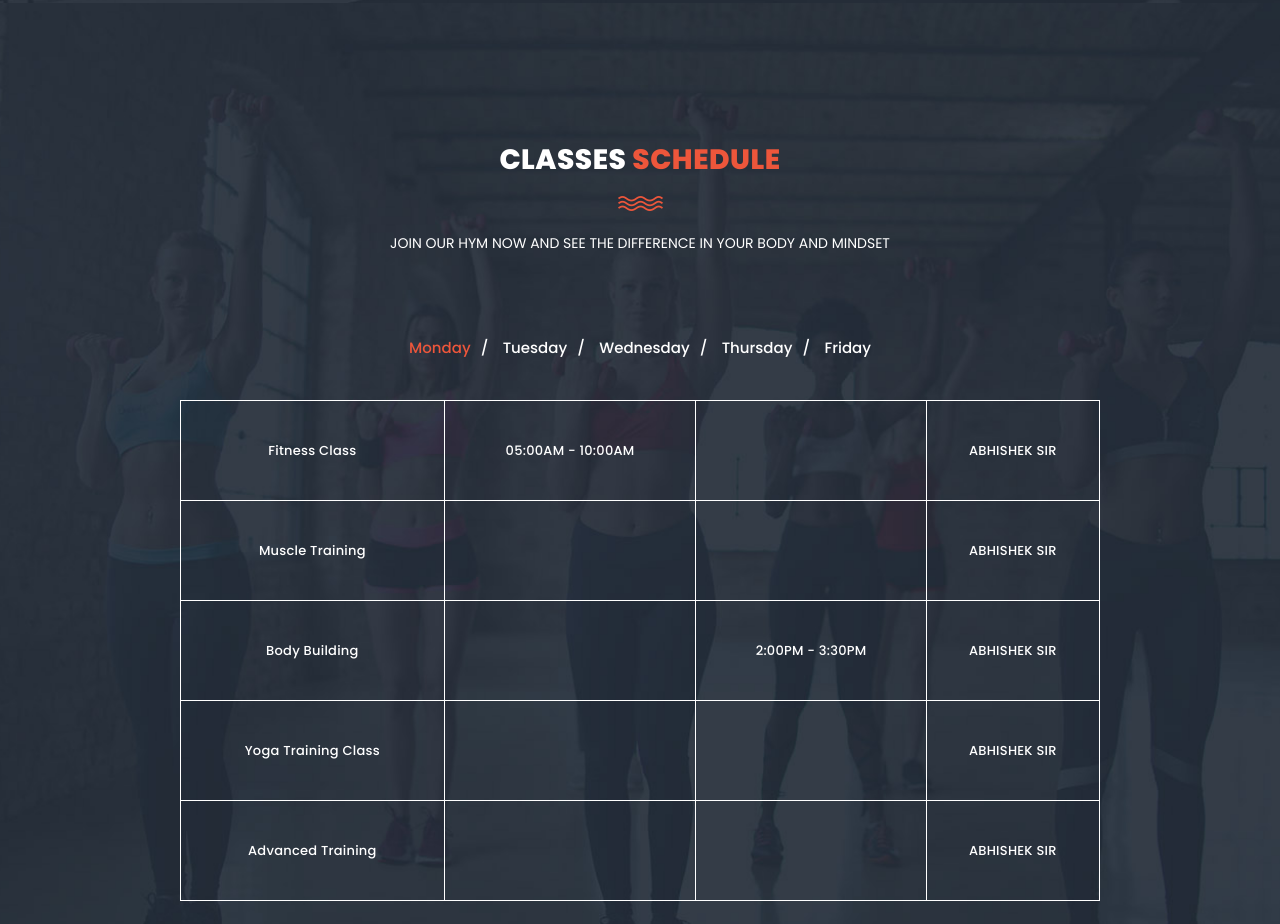
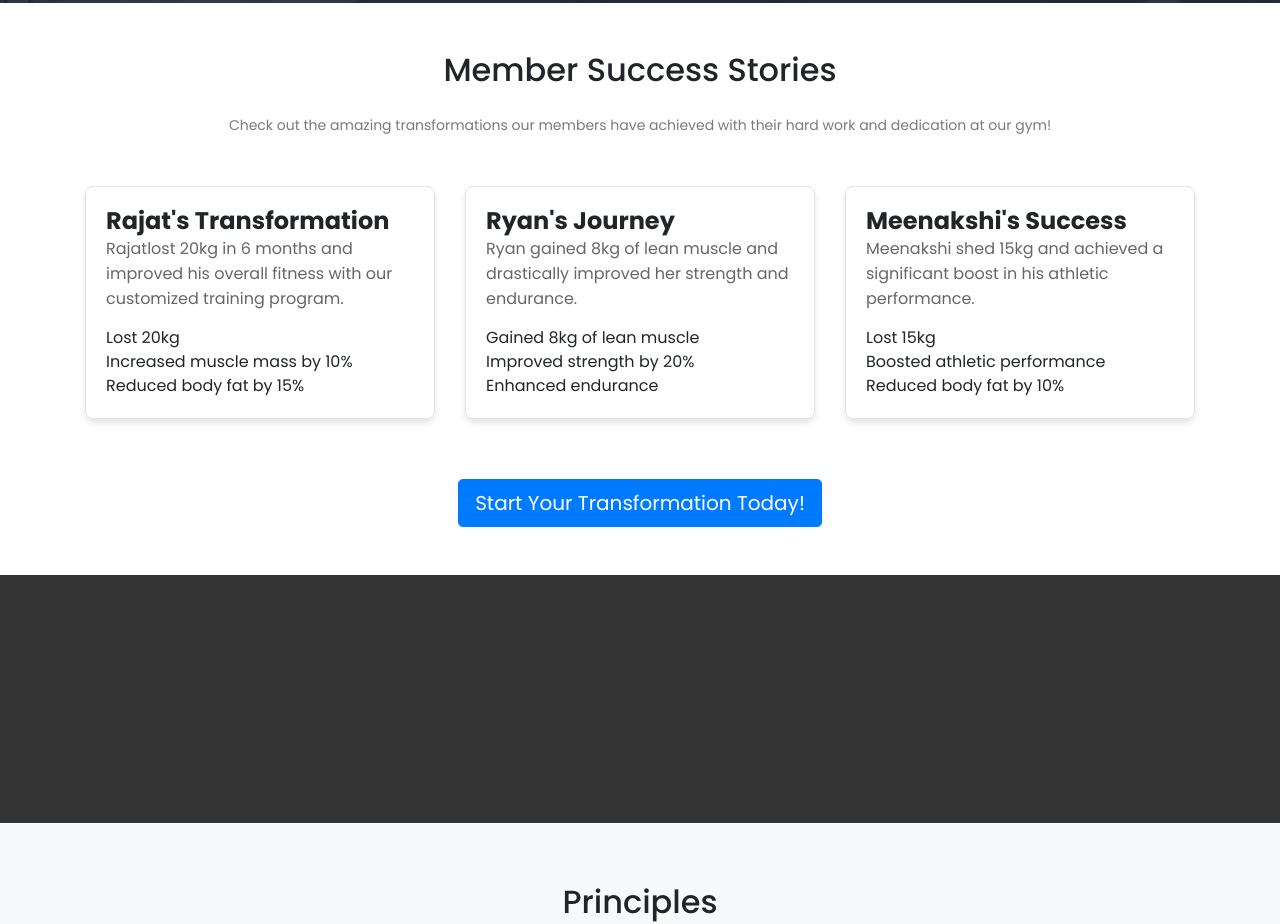
Before and after one commit to onlineneighbour/energy, a plain HTML site: page index.html in a window 1280 px wide. Shown: the part 3169-4093 px from the top of the page. Drawn offline with nearby package versions, Linux system fonts and the light colour scheme.

Commit message:
Add files via upload

```diff
--- a/index.html
+++ b/index.html
@@ -134,7 +134,7 @@
                 <div class="card h-100">
                     <div class="card-body">
                         <h5 class="card-title text-warning">Basic Gym</h5>
-                        <h6 class="card-subtitle mb-2 text-muted">₹ 1200/month</h6>
+                        <h6 class="card-subtitle mb-2 text-muted">₹ &nbsp; 1200/month</h6>
                         <p class="card-text">
                             - Access to Gym Equipment<br>
                             - Basic Fitness Guidance<br>
@@ -150,7 +150,7 @@
                 <div class="card h-100">
                     <div class="card-body">
                         <h5 class="card-title text-warning">Cardio & Yoga</h5>
-                        <h6 class="card-subtitle mb-2 text-muted">₹ 1500/month</h6>
+                        <h6 class="card-subtitle mb-2 text-muted">₹ &nbsp; 1500/month</h6>
                         <p class="card-text">
                             - Access to Gym Equipment<br>
                             - Cardio Sessions<br>
@@ -272,71 +272,114 @@
     <!-- ***** Our Classes Start ***** -->
 
     <!-- ***** Our Classes End ***** -->
+    <style>
+        .story-card {
+            border: 1px solid #e3e3e3;
+            border-radius: 8px;
+            box-shadow: 0 4px 6px rgba(0, 0, 0, 0.1);
+            margin-bottom: 30px;
+            transition: transform 0.2s ease-in-out;
+        }
 
-    <section class="section" id="schedule">
-        <div class="container">
-            <div class="row">
-                <div class="col-lg-6 offset-lg-3">
-                    <div class="section-heading dark-bg">
-                        <h2>Classes <em>Schedule</em></h2>
-                        <img src="assets/images/line-dec.png" alt="">
-                        <p>JOIN OUR HYM NOW AND SEE THE DIFFERENCE IN YOUR BODY AND MINDSET</p>
+        .story-card:hover {
+            transform: translateY(-5px);
+        }
+
+        .story-img {
+            border-top-left-radius: 8px;
+            border-top-right-radius: 8px;
+            height: 250px;
+            object-fit: cover;
+        }
+
+        .story-content {
+            padding: 20px;
+        }
+
+        .story-title {
+            font-weight: bold;
+            font-size: 1.5rem;
+        }
+
+        .story-summary {
+            font-size: 1rem;
+            color: #666;
+        }
+
+        .story-achievements {
+            margin-top: 15px;
+        }
+
+        .cta-button {
+            margin-top: 30px;
+            text-align: center;
+        }
+    </style>
+</head>
+
+<body>
+    <div class="container my-5">
+        <h2 class="text-center mb-4">Member Success Stories</h2>
+        <p class="text-center mb-5">Check out the amazing transformations our members have achieved with their hard work and dedication at our gym!</p>
+
+        <div class="row">
+            <!-- Story 1 -->
+            <div class="col-md-4">
+                <div class="story-card">
+                     <div class="story-content">
+                        <h3 class="story-title">Rajat's Transformation</h3>
+                        <p class="story-summary">Rajatlost 20kg in 6 months and improved his overall fitness with our customized training program.</p>
+                        <ul class="story-achievements">
+                            <li>Lost 20kg</li>
+                            <li>Increased muscle mass by 10%</li>
+                            <li>Reduced body fat by 15%</li>
+                        </ul>
                     </div>
                 </div>
             </div>
-            <div class="row">
-                <div class="col-lg-12">
-                    <div class="filters">
-                        <ul class="schedule-filter">
-                            <li class="active" data-tsfilter="monday">Monday</li>
-                            <li data-tsfilter="tuesday">Tuesday</li>
-                            <li data-tsfilter="wednesday">Wednesday</li>
-                            <li data-tsfilter="thursday">Thursday</li>
-                            <li data-tsfilter="friday">Friday</li>
+
+            <!-- Story 2 -->
+            <div class="col-md-4">
+                <div class="story-card">
+                      <div class="story-content">
+                        <h3 class="story-title">Ryan's Journey</h3>
+                        <p class="story-summary">Ryan gained 8kg of lean muscle and drastically improved her strength and endurance.</p>
+                        <ul class="story-achievements">
+                            <li>Gained 8kg of lean muscle</li>
+                            <li>Improved strength by 20%</li>
+                            <li>Enhanced endurance</li>
                         </ul>
                     </div>
                 </div>
-                <div class="col-lg-10 offset-lg-1">
-                    <div class="schedule-table filtering">
-                        <table>
-                            <tbody>
-                                <tr>
-                                    <td class="day-time">Fitness Class</td>
-                                    <td class="monday ts-item show" data-tsmeta="monday">05:00AM - 10:00AM</td>
-                                    <td class="tuesday ts-item" data-tsmeta="tuesday">5:00PM - 10:00PM</td>
-                                    <td>ABHISHEK SIR</td>
-                                </tr>
-                                <tr>
-                                    <td class="day-time">Muscle Training</td>
-                                    <td class="friday ts-item" data-tsmeta="friday">10:00AM - 11:30AM</td>
-                                    <td class="thursday friday ts-item" data-tsmeta="thursday" data-tsmeta="friday">2:00PM - 3:30PM</td>
-                                    <td>ABHISHEK SIR</td>
-                                </tr>
-                                <tr>
-                                    <td class="day-time">Body Building</td>
-                                    <td class="tuesday ts-item" data-tsmeta="tuesday">10:00AM - 11:30AM</td>
-                                    <td class="monday ts-item show" data-tsmeta="monday">2:00PM - 3:30PM</td>
-                                    <td>ABHISHEK SIR</td>
-                                </tr>
-                                <tr>
-                                    <td class="day-time">Yoga Training Class</td>
-                                    <td class="wednesday ts-item" data-tsmeta="wednesday">10:00AM - 11:30AM</td>
-                                    <td class="friday ts-item" data-tsmeta="friday">2:00PM - 3:30PM</td>
-                                    <td>ABHISHEK SIR</td>
-                                </tr>
-                                <tr>
-                                    <td class="day-time">Advanced Training</td>
-                                    <td class="thursday ts-item" data-tsmeta="thursday">10:00AM - 11:30AM</td>
-                                    <td class="wednesday ts-item" data-tsmeta="wednesday">2:00PM - 3:30PM</td>
-                                    <td>ABHISHEK SIR</td>
-                                </tr>
-                            </tbody>
-                        </table>
+            </div>
+
+            <!-- Story 3 -->
+            <div class="col-md-4">
+                <div class="story-card">
+                     <div class="story-content">
+                        <h3 class="story-title">Meenakshi's Success</h3>
+                        <p class="story-summary">Meenakshi shed 15kg and achieved a significant boost in his athletic performance.</p>
+                        <ul class="story-achievements">
+                            <li>Lost 15kg</li>
+                            <li>Boosted athletic performance</li>
+                            <li>Reduced body fat by 10%</li>
+                        </ul>
                     </div>
                 </div>
             </div>
         </div>
-    </section>
+
+        <!-- Call to Action -->
+        <div class="cta-button">
+            <a href="#contact" class="btn btn-primary btn-lg">Start Your Transformation Today!</a>
+        </div>
+    </div>
+
+    <script src="https://code.jquery.com/jquery-3.5.1.slim.min.js"></script>
+    <script src="https://cdn.jsdelivr.net/npm/@popperjs/core@2.9.2/dist/umd/popper.min.js"></script>
+    <script src="https://stackpath.bootstrapcdn.com/bootstrap/4.5.2/js/bootstrap.min.js"></script>
+
+
     <style>
         .hit-the-gym-section {
             background-color: #333;
```
